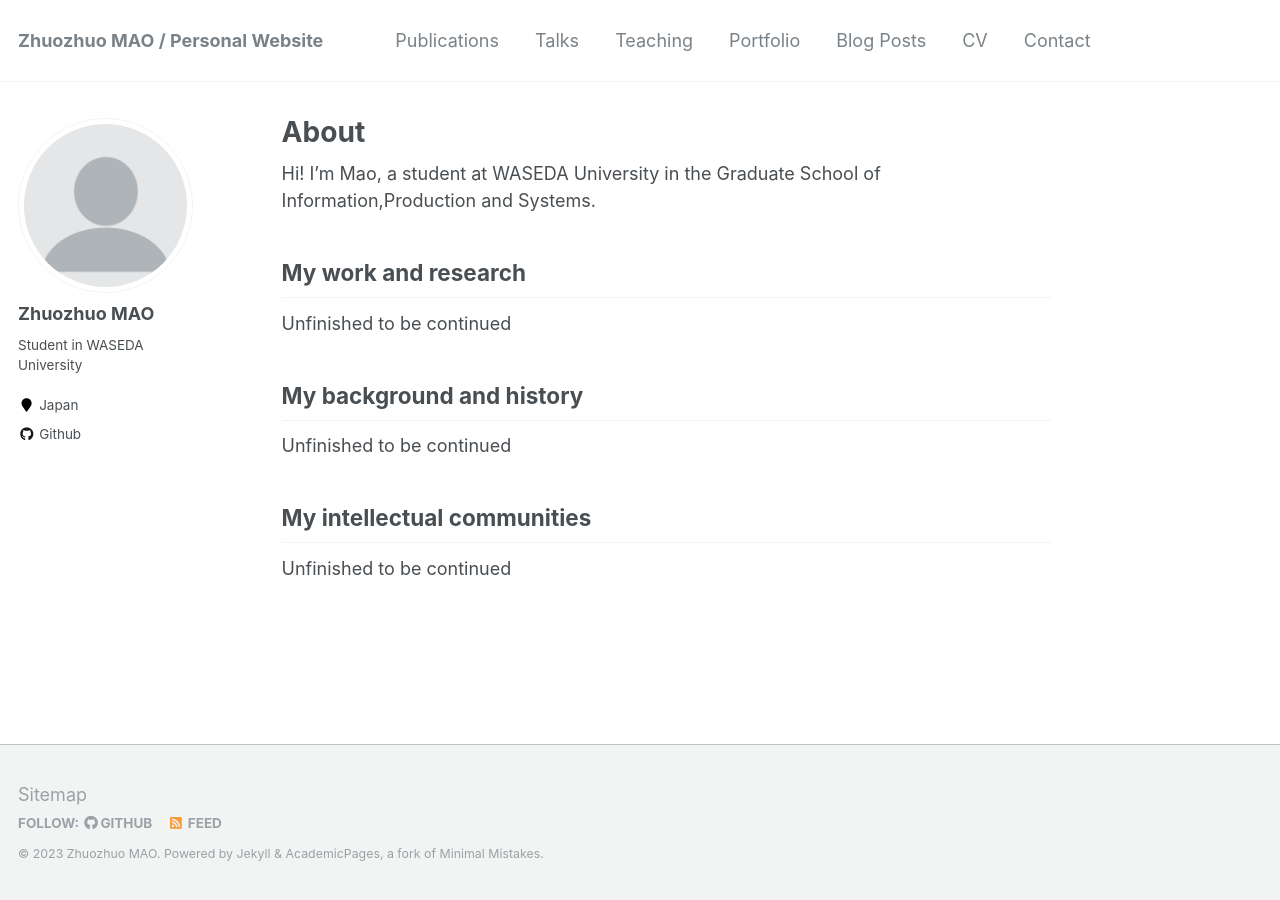
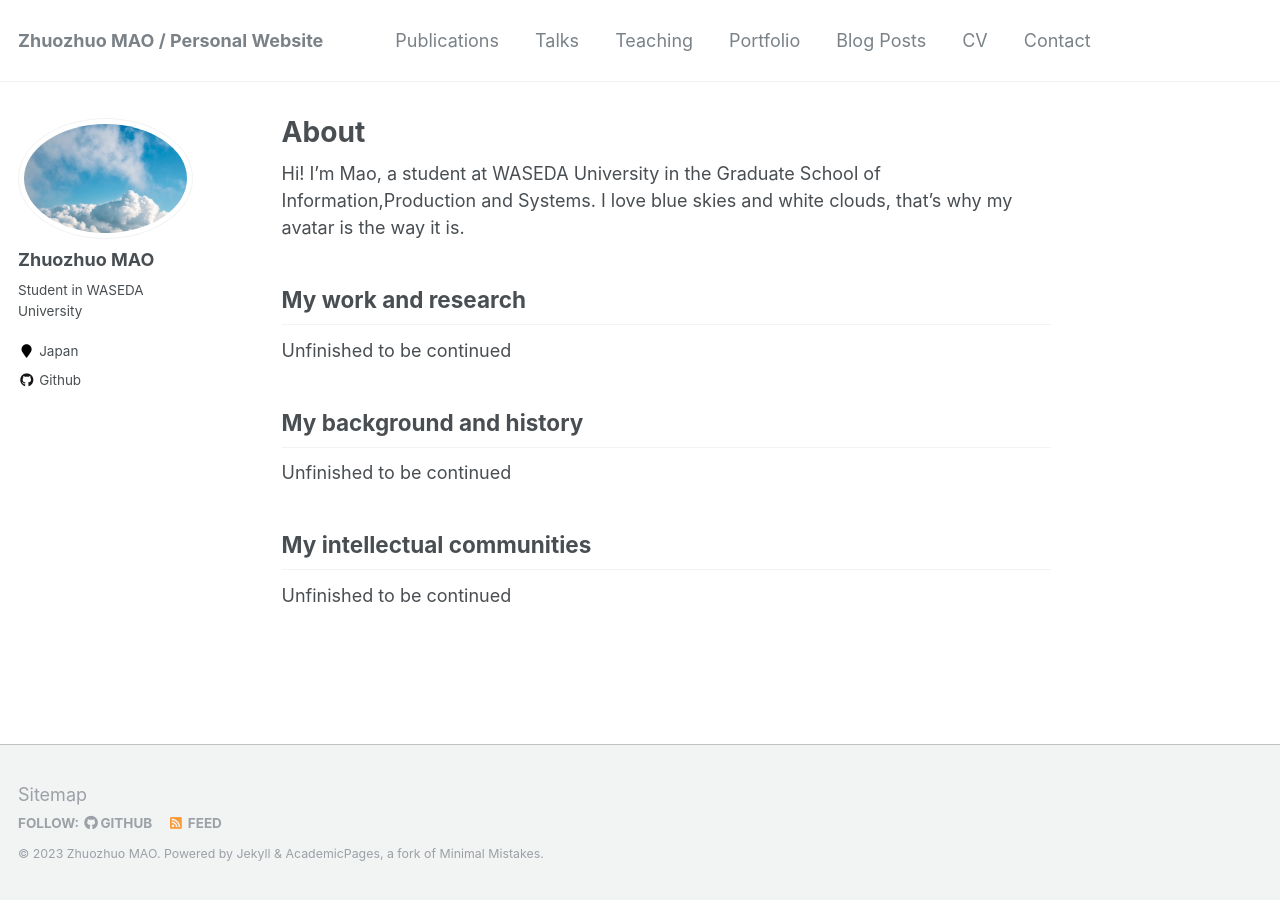
Before and after one commit to zhzhmao/zhzhmao.github.io, a Jekyll site: the page built from _pages/about.md, in a window 1280 px wide. Built offline with Jekyll 4.4.1, drawn with Linux system fonts in a browser that asks for light colours.

Commit message:
modified:   _config.yml 	modified:   _pages/about.md 	new file:   images/sky-gbcfe571ac_1920.jpg

```diff
--- a/_config.yml
+++ b/_config.yml
@@ -81,7 +81,7 @@ analytics:
 # Site Author
 author:
   name             : "Zhuozhuo MAO"
-  avatar           : "profile.png"
+  avatar           : "sky-gbcfe571ac_1920.jpg"
   bio              : "Student in WASEDA University"
   location         : "Japan"
   employer         :
--- a/_pages/about.md
+++ b/_pages/about.md
@@ -8,7 +8,7 @@ redirect_from:
   - /about.html
 ---
 
-Hi! I'm Mao, a student at WASEDA University in the Graduate School of Information,Production and Systems.
+Hi! I'm Mao, a student at WASEDA University in the Graduate School of Information,Production and Systems. I love blue skies and white clouds, that's why my avatar is the way it is.
 
 ## My work and research
 Unfinished to be continued
```
Also changed, not shown: images/sky-gbcfe571ac_1920.jpg (added).
